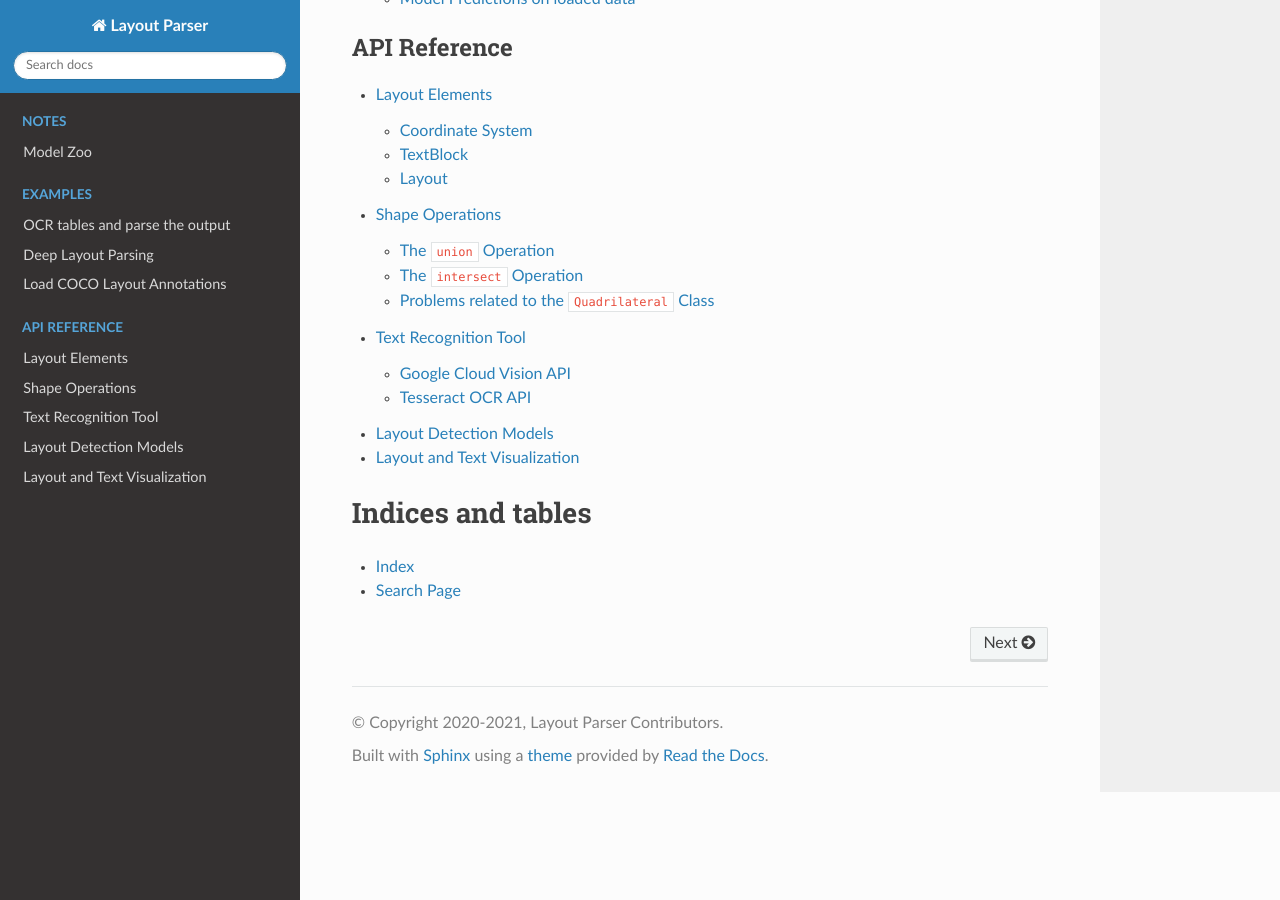
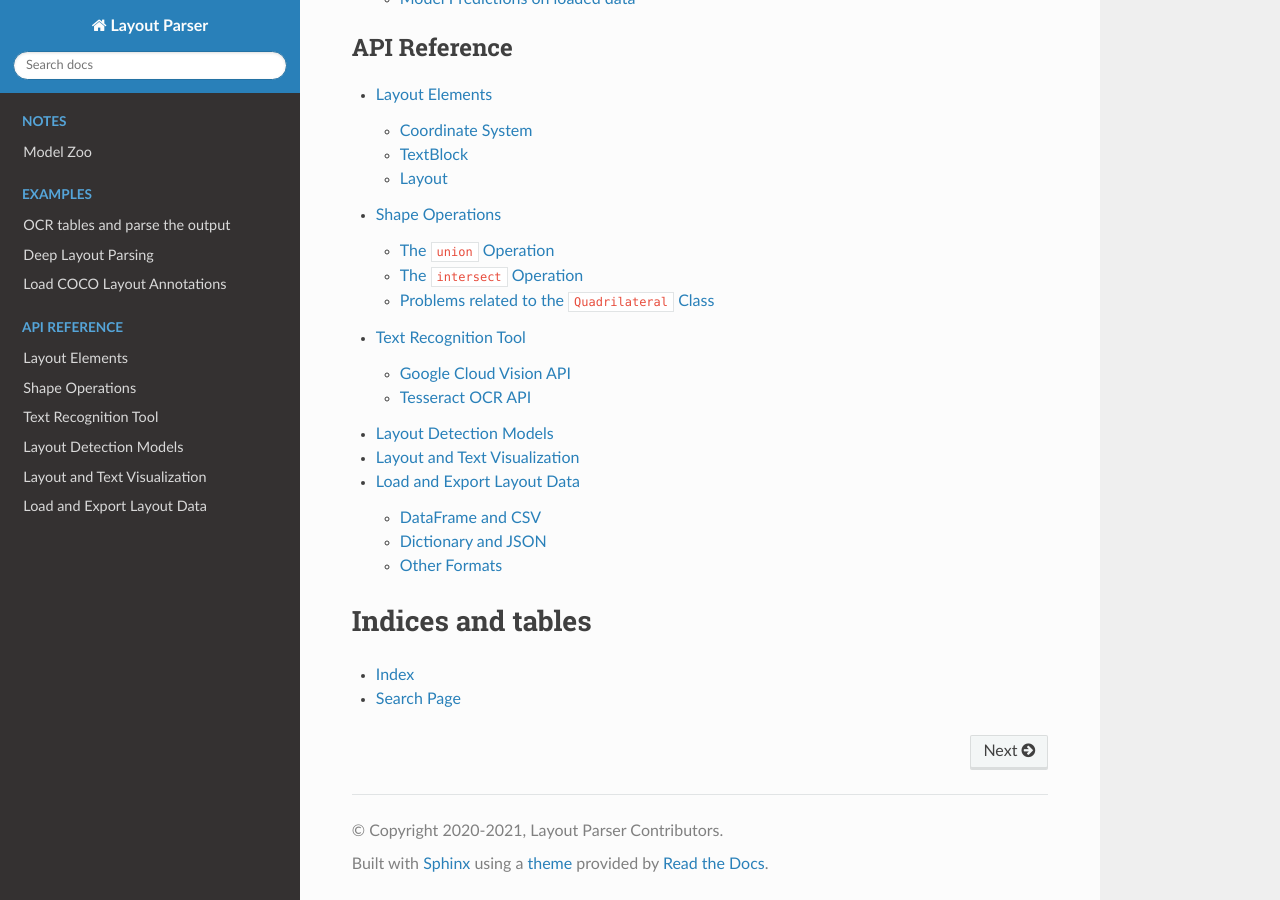
Before and after one commit to Layout-Parser/layout-parser, a Sphinx documentation site: the page built from docs/index.rst, in a window 1280 px wide and 900 px high, scrolled down 798 px. Built offline with Sphinx 7.4.7 and the Read the Docs theme 2.0.0, drawn with Linux system fonts in a browser that asks for light colours.

Commit message:
Add io documentation

```diff
--- /dev/null
+++ b/docs/api_doc/io.rst
@@ -0,0 +1,23 @@
+Load and Export Layout Data
+================================
+
+
+DataFrame and CSV
+--------------------------------
+
+.. autofunction:: layoutparser.io.load_dataframe
+
+.. autofunction:: layoutparser.io.load_csv
+
+
+Dictionary and JSON
+--------------------------------
+
+.. autofunction:: layoutparser.io.load_dict
+
+.. autofunction:: layoutparser.io.load_json
+
+
+Other Formats
+--------------------------------
+Stay tuned! We are working on to support more formats.
--- a/docs/index.rst
+++ b/docs/index.rst
@@ -30,6 +30,7 @@
    api_doc/ocr
    api_doc/models
    api_doc/visualization
+   api_doc/io
 
 Indices and tables
 ==================
```
